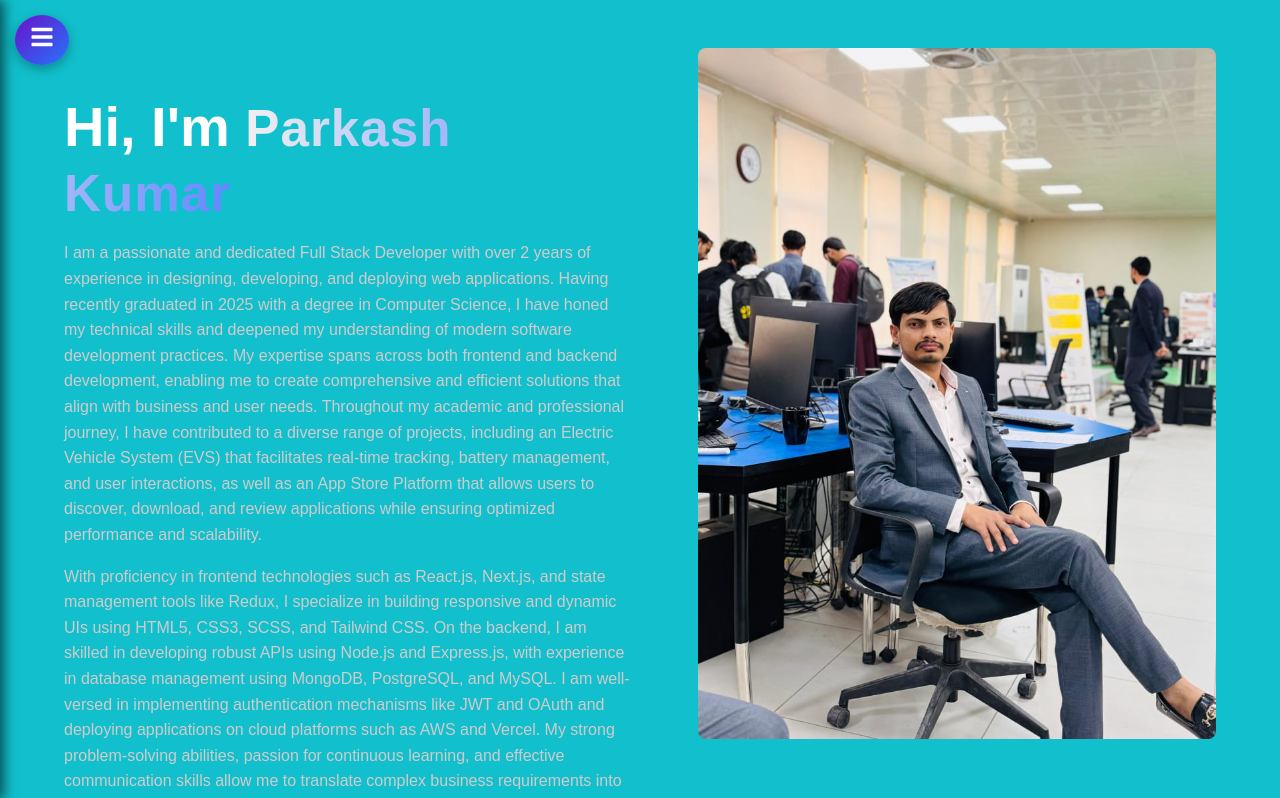
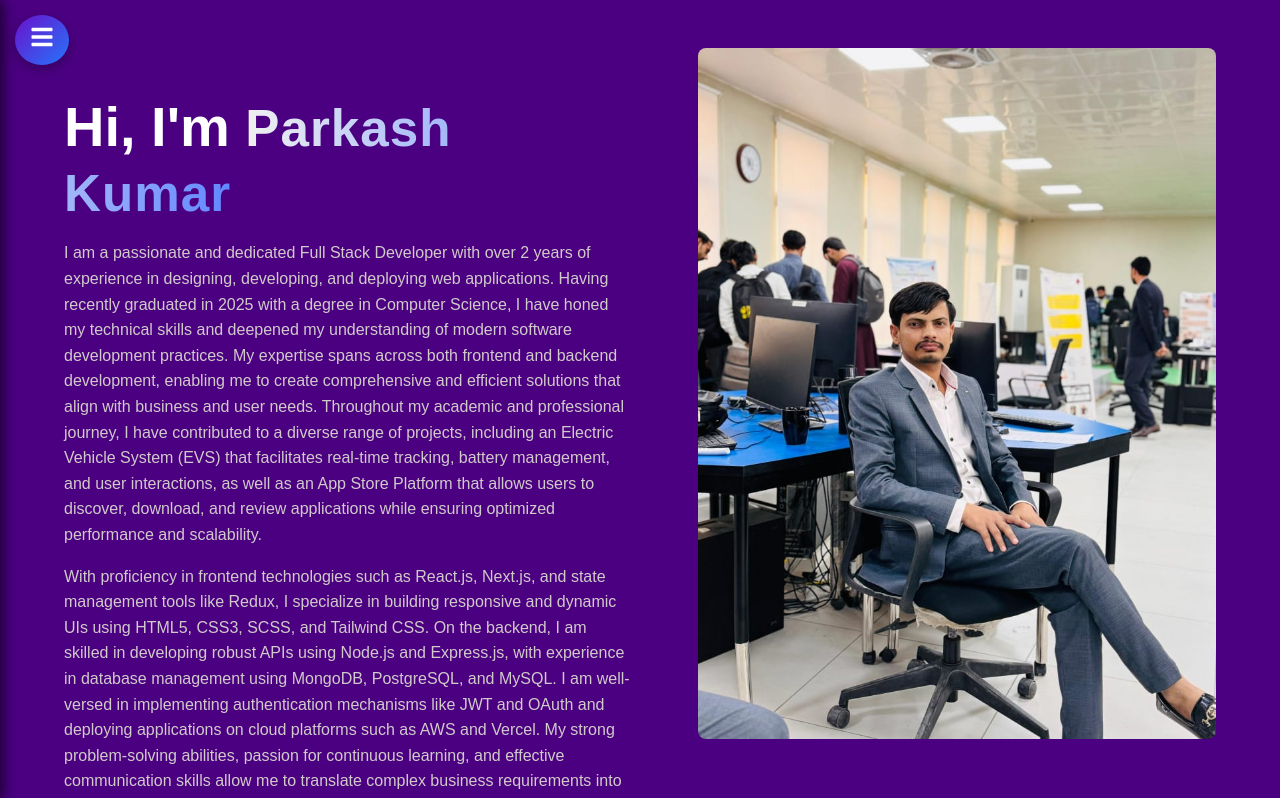
Before and after one commit to parkashkumarcs/my-portfolio, a React (Vite) app: page /about in a window 1280 px wide. Shown: the top 798 px of the page. Built offline with nearby package versions, Linux system fonts and the light colour scheme.

Commit message:
color changed

```diff
--- a/src/Styles/About.module.css
+++ b/src/Styles/About.module.css
@@ -3,8 +3,7 @@
     justify-content: space-between;
     align-items: center;
     padding: 3rem 5%;
-    /* background-color: #4B0082; */
-    background-color: #11c0cc;
+    background-color: #4B0082;
     animation: fadeIn 1s ease-out;
 }
 
```
